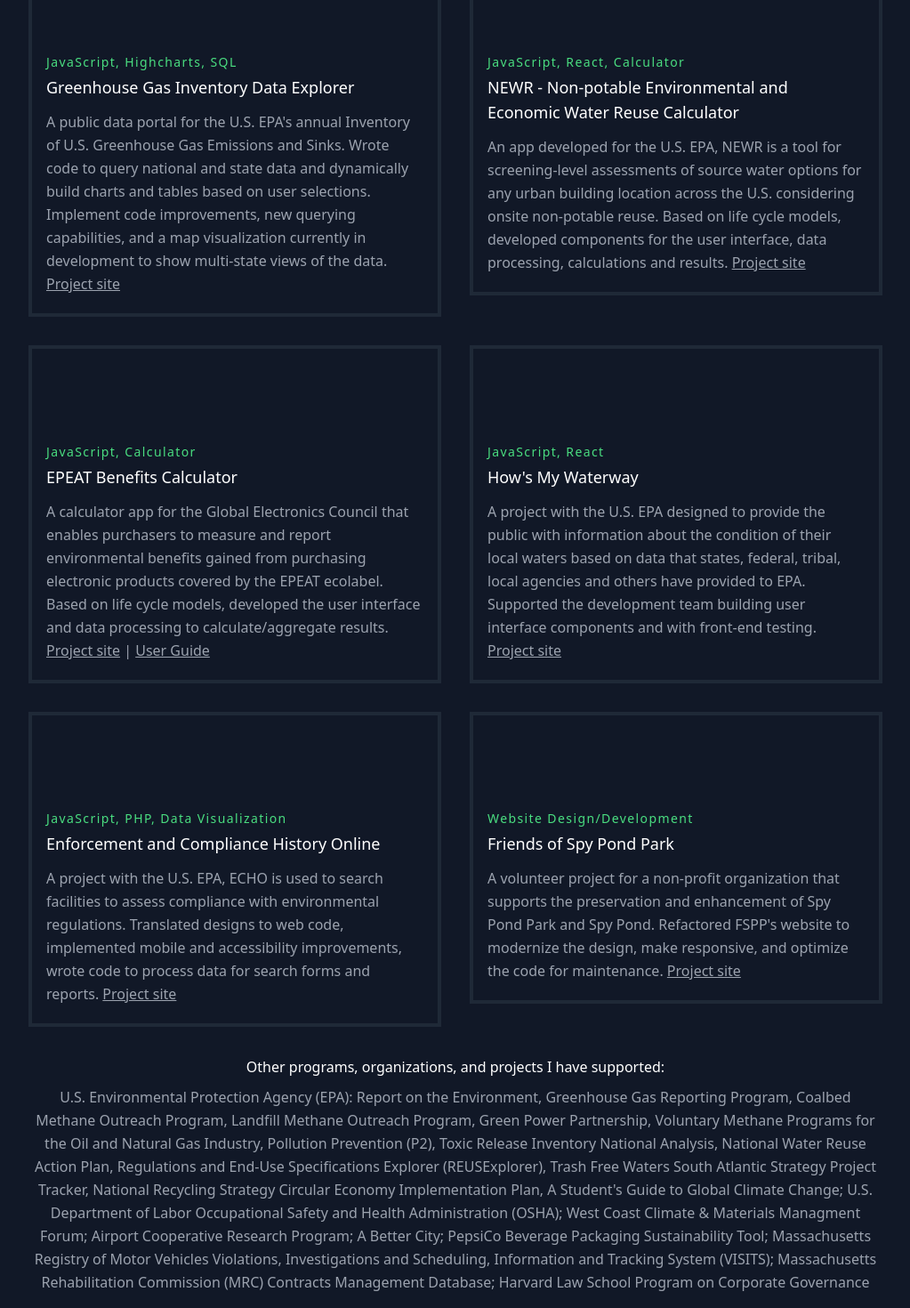
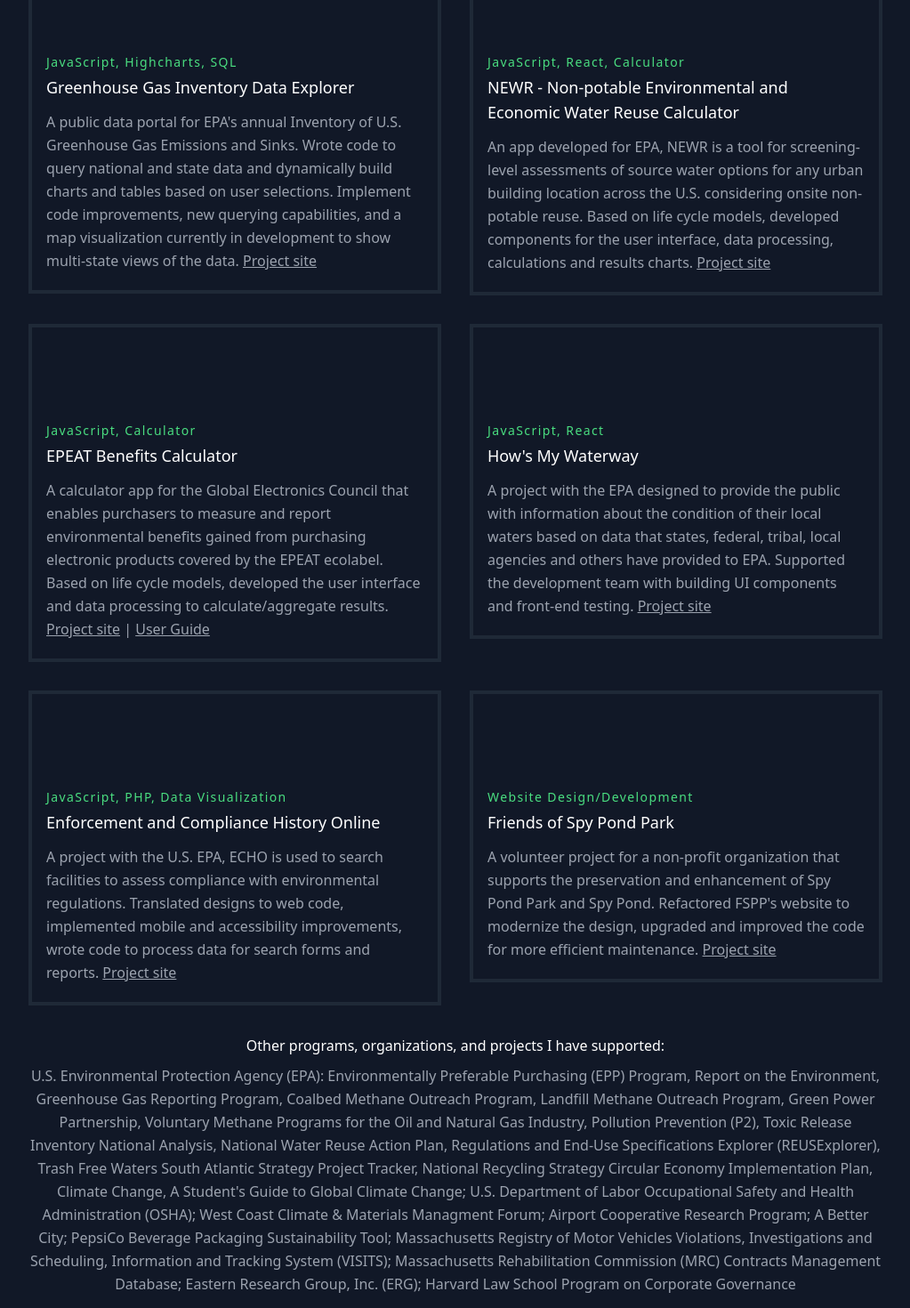
Before and after one commit to julmcbride/julmcbride.github.io, a React (Create React App) app: page / in a window 1280 px wide. Shown: the part 1040-2510 px from the top of the page at 89% size, without its empty margins (128-1151 px from the left). Built offline with nearby package versions, Linux system fonts and the light colour scheme; some icons are missing.

Commit message:
update projects

```diff
--- a/src/components/Projects.js
+++ b/src/components/Projects.js
@@ -16,7 +16,7 @@
             Featured Projects
           </h1>
           {/*<p className="lg:w-2/3 mx-auto leading-relaxed text-base text-left md:text-center">
-            Most projects developed with {" "}
+            Most projects developed with{" "}
             <a
               className="underline hover:text-white"
               href="http://www.erg.com/"
@@ -61,20 +61,6 @@
                         Project site
                       </a>
                     )}
-                    {/*{project.name === "newr" && (
-                      <>
-                        {" "}
-                        |{" "}
-                        <a
-                          href={project.link2}
-                          target="_blank"
-                          rel="noreferrer"
-                          className="underline hover:text-white"
-                        >
-                          Detail
-                        </a>
-                      </>
-                    )}*/}
                     {project.name === "epeat" && (
                       <>
                         {" "}
@@ -111,25 +97,25 @@
               Other programs, organizations, and projects I have supported:
             </p>
             <p>
-              {/*NEW: EPA Environmentally Preferable Purchasing Program*/}
-              U.S. Environmental Protection Agency (EPA): Report on the
-              Environment, Greenhouse Gas Reporting Program, Coalbed Methane
-              Outreach Program, Landfill Methane Outreach Program, Green Power
+              U.S. Environmental Protection Agency (EPA): Environmentally
+              Preferable Purchasing (EPP) Program, Report on the Environment,
+              Greenhouse Gas Reporting Program, Coalbed Methane Outreach
+              Program, Landfill Methane Outreach Program, Green Power
               Partnership, Voluntary Methane Programs for the Oil and Natural
               Gas Industry, Pollution Prevention (P2), Toxic Release Inventory
               National Analysis, National Water Reuse Action Plan, Regulations
               and End-Use Specifications Explorer (REUSExplorer), Trash Free
               Waters South Atlantic Strategy Project Tracker, National Recycling
-              Strategy Circular Economy Implementation Plan, A Student's Guide
-              to Global Climate Change; U.S. Department of Labor Occupational
-              Safety and Health Administration (OSHA); West Coast Climate &amp;
-              Materials Managment Forum; Airport Cooperative Research Program; A
-              Better City; PepsiCo Beverage Packaging Sustainability Tool;
-              Massachusetts Registry of Motor Vehicles Violations,
-              Investigations and Scheduling, Information and Tracking System
-              (VISITS); Massachusetts Rehabilitation Commission (MRC) Contracts
-              Management Database; Harvard Law School Program on Corporate
-              Governance
+              Strategy Circular Economy Implementation Plan, Climate Change, A
+              Student's Guide to Global Climate Change; U.S. Department of Labor
+              Occupational Safety and Health Administration (OSHA); West Coast
+              Climate &amp; Materials Managment Forum; Airport Cooperative
+              Research Program; A Better City; PepsiCo Beverage Packaging
+              Sustainability Tool; Massachusetts Registry of Motor Vehicles
+              Violations, Investigations and Scheduling, Information and
+              Tracking System (VISITS); Massachusetts Rehabilitation Commission
+              (MRC) Contracts Management Database; Eastern Research Group, Inc.
+              (ERG); Harvard Law School Program on Corporate Governance
             </p>
           </div>
         </div>
--- a/src/data.js
+++ b/src/data.js
@@ -14,7 +14,7 @@
     title: "Acute Toxicity Estimate (ATE) Calculator",
     subtitle: "JavaScript, React, Calculator",
     description:
-      "A calculator app currently in development for the Occupational Safety and Health Administration (OSHA) that calculates acute toxicity estimate for various exposure routes (oral, dermal, and inhalation routes). Developed user interface components and wrote code to process data and program calculations.",
+      "A calculator app currently in development for the Occupational Safety and Health Administration (OSHA) that calculates acute toxicity estimate for various exposure routes (oral, dermal, and inhalation routes). Developed UI components and wrote code to process input data and program calculations.",
     image: "./oshaATE.png",
     link: "https://github.com/Eastern-Research-Group/OSHAATE/tree/feature/refactor-common",
     link2: "",
@@ -25,7 +25,7 @@
     title: "Greenhouse Gas Inventory Data Explorer",
     subtitle: "JavaScript, Highcharts, SQL",
     description:
-      "A public data portal for the U.S. EPA's annual Inventory of U.S. Greenhouse Gas Emissions and Sinks. Wrote code to query national and state data and dynamically build charts and tables based on user selections. Implement code improvements, new querying capabilities, and a map visualization currently in development to show multi-state views of the data.",
+      "A public data portal for EPA's annual Inventory of U.S. Greenhouse Gas Emissions and Sinks. Wrote code to query national and state data and dynamically build charts and tables based on user selections. Implement code improvements, new querying capabilities, and a map visualization currently in development to show multi-state views of the data.",
     image: "",
     link: "https://cfpub.epa.gov/ghgdata/inventoryexplorer/",
     link2: "",
@@ -37,7 +37,7 @@
       "NEWR - Non-potable Environmental and Economic Water Reuse Calculator",
     subtitle: "JavaScript, React, Calculator",
     description:
-      "An app developed for the U.S. EPA, NEWR is a tool for screening-level assessments of source water options for any urban building location across the U.S. considering onsite non-potable reuse. Based on life cycle models, developed components for the user interface, data processing, calculations and results.",
+      "An app developed for EPA, NEWR is a tool for screening-level assessments of source water options for any urban building location across the U.S. considering onsite non-potable reuse. Based on life cycle models, developed components for the user interface, data processing, calculations and results charts.",
     image: "",
     link: "https://www.epa.gov/sites/default/files/widgets/newr-calculator/index.html",
     link2:
@@ -61,7 +61,7 @@
     title: "How's My Waterway",
     subtitle: "JavaScript, React",
     description:
-      "A project with the U.S. EPA designed to provide the public with information about the condition of their local waters based on data that states, federal, tribal, local agencies and others have provided to EPA. Supported the development team building user interface components and with front-end testing.",
+      "A project with the EPA designed to provide the public with information about the condition of their local waters based on data that states, federal, tribal, local agencies and others have provided to EPA. Supported the development team with building UI components and  front-end testing.",
     image: "",
     link: "https://mywaterway.epa.gov",
     link2: "",
@@ -83,7 +83,7 @@
     title: "Friends of Spy Pond Park",
     subtitle: "Website Design/Development",
     description:
-      "A volunteer project for a non-profit organization that supports the preservation and enhancement of Spy Pond Park and Spy Pond. Refactored FSPP's website to modernize the design, make responsive, and optimize the code for maintenance.",
+      "A volunteer project for a non-profit organization that supports the preservation and enhancement of Spy Pond Park and Spy Pond. Refactored FSPP's website to modernize the design, upgraded and improved the code for more efficient maintenance.",
     image: "",
     link: "https://friendsofspypondpark.org/",
     link2: "",
```
